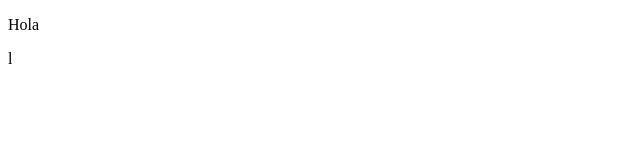
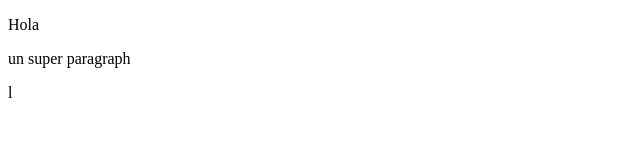
Before and after one commit to Freddevecchi/mon_troisieme-_repository, a plain HTML site: page index.html in a window 1280 px wide. Shown: the whole page, without its empty margins (0-640 px from the left). Drawn offline with Linux system fonts and the light colour scheme.

Commit message:
mon deuxieme ajout

```diff
--- a/index.html
+++ b/index.html
@@ -8,4 +8,7 @@
 <body>
     <pç></p>Hola</p>
 </body>
+    <p> un super paragraph
+
+    </p>
 </html>l
```
